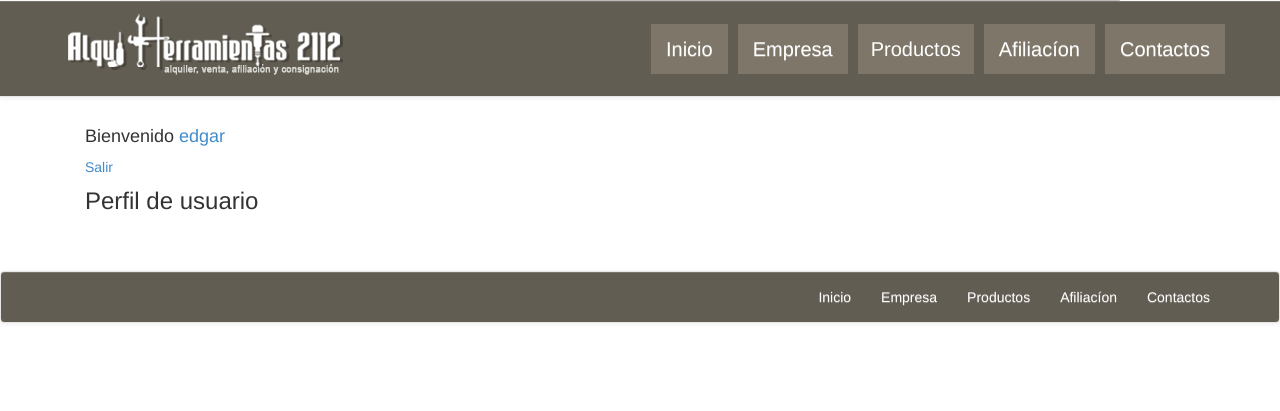
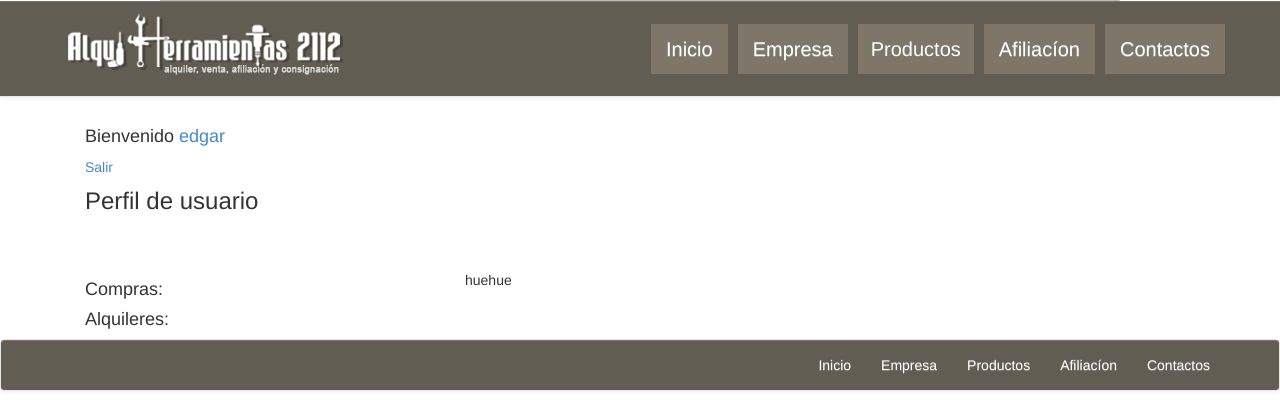
Before and after one commit to FrancoNoriUSB/Alquiherramientas, a Django app: page /perfil/ in a window 1280 px wide. Shown: the part 389-800 px from the top of the page. Run offline with Django 3.2, Linux system fonts and the light colour scheme; a user stored in the database is signed in; parts of the project's set-up code (start-up, migrations or seed data) failed here and were passed over; some libraries are stand-ins or nearby versions.

Commit message:
creando el perfil del usuario

```diff
--- a/herramientas/herramientas/apps/main/models.py
+++ b/herramientas/herramientas/apps/main/models.py
@@ -267,10 +267,11 @@ class Venta(Producto):
 
 # Clase de registro de los pagos realizados.
 class Pago(models.Model):
-	concepto = models.CharField(max_length=200)
+	producto = models.ForeignKey(Producto)
 	monto = models.DecimalField(max_digits=20, decimal_places=2)
 	fecha = models.DateTimeField(auto_now_add=True)
 	usuario = models.EmailField()
+
 
 	class Meta:
 		verbose_name = "Pago"
--- a/herramientas/herramientas/apps/main/views.py
+++ b/herramientas/herramientas/apps/main/views.py
@@ -419,18 +419,18 @@ def pagar(request, id_producto):
             return HttpResponseRedirect('/')
 
         nombre = producto.titulo
-        razon = producto.id
+        razon = producto
         fecha = datetime.datetime.now()
         usuario = request.user.get_short_name()
         try:
             precio = producto.venta.precio
-            pagoVenta = PagoVenta.objects.create(concepto=nombre,monto=precio,fecha=fecha,usuario=usuario)
+            pagoVenta = PagoVenta.objects.create(producto=razon,monto=precio,fecha=fecha,usuario=usuario)
         except:
             alquilerF = AlquilerForm(request.POST)
             if alquilerF.is_valid():
                 precio = alquilerF.cleaned_data['total']
                 dias = alquilerF.cleaned_data['dias']
-                pagoAlquiler = PagoAlquiler.objects.create(concepto=nombre,monto=precio,dias=dias,fecha=fecha,usuario=usuario)
+                pagoAlquiler = PagoAlquiler.objects.create(producto=razon,monto=precio,dias=dias,fecha=fecha,usuario=usuario)
 
     boton = mercadopago(request, nombre, float(precio))
 
--- a/herramientas/templates/main/perfil/perfil.html
+++ b/herramientas/templates/main/perfil/perfil.html
@@ -11,8 +11,12 @@
 {% block content %}
 <h3 class="titulo">Perfil de usuario</h3>
     <div class="row">
+		<div class="col-lg-4">
+			<h4>Compras:</h4>
+			<h4>Alquileres:</h4>
+		</div>
 		<div class="col-lg-8">
-
+			huehue
 		</div>
 	</div>
 {% endblock content %}
```
Also changed, not shown: herramientas/herramientas/apps/administrador/migrations/0001_initial.py, herramientas/herramientas/apps/administrador/migrations/0002_banner.py (deleted), herramientas/herramientas/apps/main/migrations/0001_initial.py, herramientas/herramientas/apps/main/migrations/0002_producto_cantidad.py (deleted), herramientas/herramientas/apps/main/migrations/0003_empresa.py (deleted), herramientas/herramientas/apps/main/migrations/0004_auto_20150223_1519.py (deleted).
